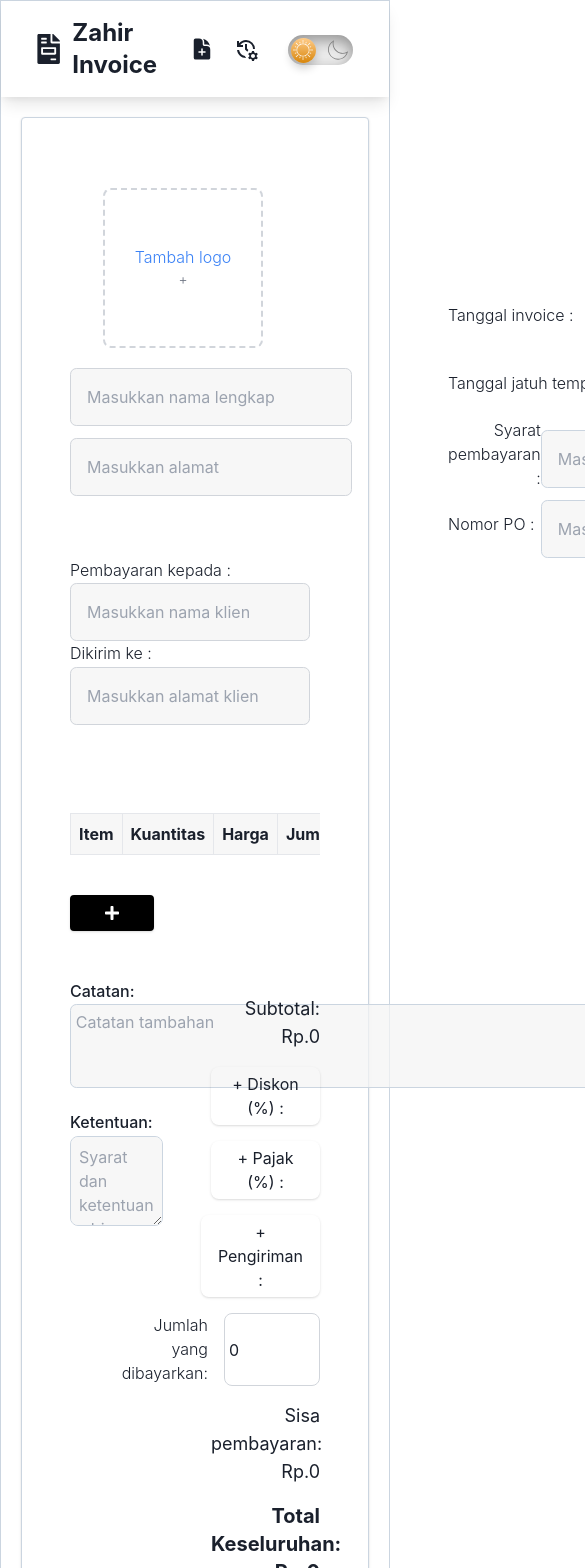
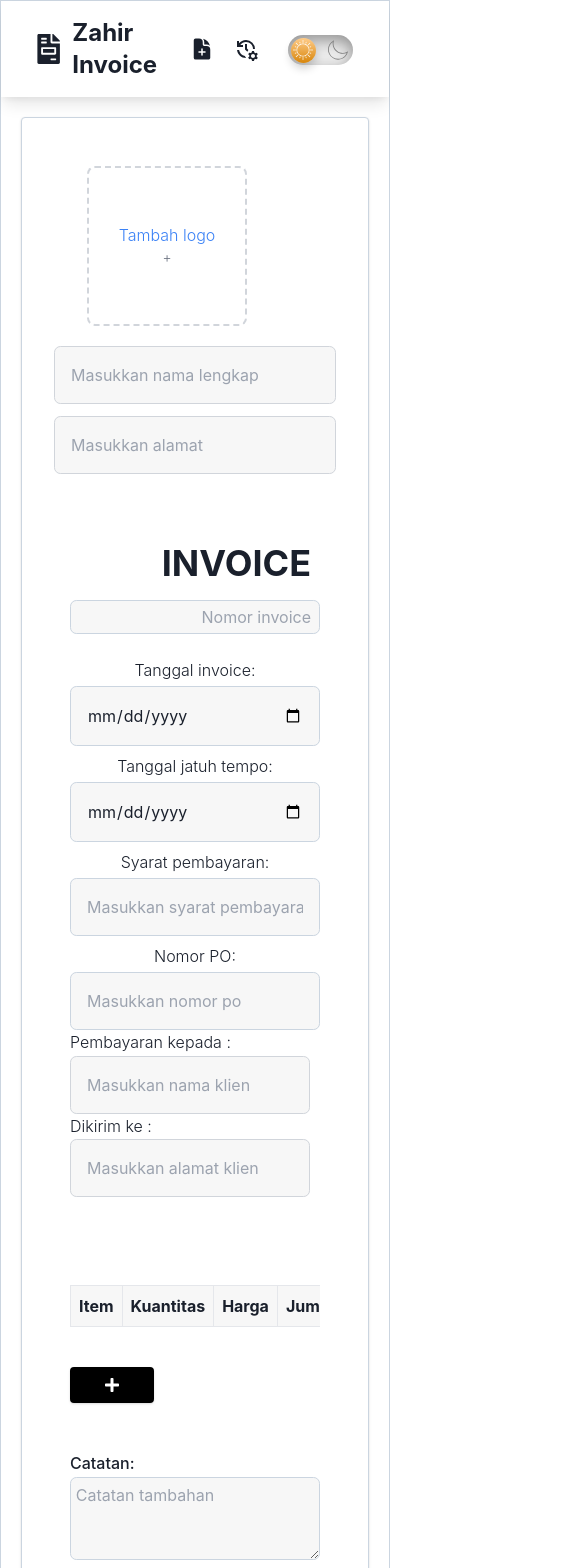
Before and after one commit to Ilysaa07/invoicegenerator, a React (Create React App) app in the folder frontend/: page / in a window 390 px wide. Shown: the top 1568 px of the page, 585 px wide, since content can reach past the window. Built offline with nearby package versions, Linux system fonts and the light colour scheme.

Commit message:
updates server.js/handleSave

```diff
--- a/frontend/src/App.js
+++ b/frontend/src/App.js
@@ -54,6 +54,15 @@ function App() {
 
 
   const handleSave = async () => {
+    if (!name || !address || !clientName || !clientAddress || !invoiceNumber || !invoiceDate || !dueDate) {
+      Swal.fire({
+        title: "Error",
+        text: "Pastikan semua field terisi!",
+        icon: "error",
+        confirmButtonText: 'OK',
+      });
+      return; // Stop the save process if validation fails
+    }
     const dataToSend = {
       name, address,
       clientName, clientAddress, invoiceNumber, invoiceDate, dueDate,
@@ -285,9 +294,9 @@ function App() {
             ) : (
               <>
                 {/* Form to input the logo file */}
-                <div className="flex items-center justify-between">
+                <div className="flex flex-col md:flex-row items-center justify-between">
   {/* Logo section */}
-                  <div className="flex flex-col items-center">
+  <div className="flex flex-col items-center mb-5 md:mb-0">
     {/* Logo Upload Box */}
     <div className="flex items-center justify-center w-40 h-40 mb-5 mr-14 border-2 border-dashed border-gray-300 rounded-lg relative">
       <input
@@ -354,17 +363,19 @@ function App() {
     </article>
   </div>
 
-
   {/* Title section */}
   <article className="md:grid grid-rows-6">
+  <div className="flex justify-end">
     <input
       type="text"
       value={title}
       id="titlename"
       onChange={handleTitleChange}
       placeholder="Masukkan judul"
-                    className="text-4xl dark:text-gray-200 font-bold p-2 ml-52 w-60 dark:bg-gray-800 border-transparent bg-transparent hover:border-black flex text-right"
+      className="text-4xl dark:text-gray-200 font-bold p-2 w-full md:w-60 dark:bg-gray-800 border-transparent bg-transparent hover:border-black flex text-right"
     />
+  </div>
+  <div className="flex justify-end mt-2">
     <input
       type="text"
       name="invoiceNumber"
@@ -373,60 +384,61 @@ function App() {
       autoComplete="off"
       value={invoiceNumber}
       onChange={(e) => setInvoiceNumber(e.target.value)}
-                    className="dark:text-gray-200 dark:bg-gray-800 px-2 w-52 py-1 mt-2 text-right flex ml-60"
+      className="dark:text-gray-200 dark:bg-gray-800 px-2 w-full md:w-52 py-1 text-right flex"
     />
-                  <div className="flex items-center justify-between">
-                    <label htmlFor="invoiceDate" className="text-right ml-24">Tanggal invoice :</label>
+  </div>
+  <div className="flex flex-col md:flex-row items-center justify-between mt-2">
+    <label htmlFor="invoiceDate" className="text-right mb-1 md:mb-0">Tanggal invoice:</label>
     <input
       type="date"
       name="invoiceDate"
       id="invoiceDate"
-                      placeholder="Masukkan tanggal invoice"
       autoComplete="off"
       value={invoiceDate}
       onChange={(e) => setInvoiceDate(e.target.value)}
-                      className="dark:text-gray-200 dark:bg-gray-800 px-2 py-1 mt-2"
+      className="dark:text-gray-200 dark:bg-gray-800 px-2 py-1 w-full md:w-auto"
     />
   </div>
-                  <div className="flex items-center justify-between">
-                    <label htmlFor="dueDate" className="text-right ml-24">Tanggal jatuh tempo :</label>
+  <div className="flex flex-col md:flex-row items-center justify-between mt-2">
+    <label htmlFor="dueDate" className="text-right mb-1 md:mb-0">Tanggal jatuh tempo:</label>
     <input
       type="date"
       name="dueDate"
       id="dueDate"
-                      placeholder="Due Date"
       autoComplete="off"
       value={dueDate}
       onChange={(e) => setDueDate(e.target.value)}
-                      className="dark:text-gray-200 dark:bg-gray-800 px-2 py-1 mt-2"
+      className="dark:text-gray-200 dark:bg-gray-800 px-2 py-1 w-full md:w-auto"
     />
   </div>
-                  <div className="flex items-center justify-between">
-                    <label htmlFor="paymentTerms" className="text-right ml-24">Syarat pembayaran :</label>
+  <div className="flex flex-col md:flex-row items-center justify-between mt-2">
+    <label htmlFor="paymentTerms" className="text-right mb-1 md:mb-0">Syarat pembayaran:</label>
     <input
       type="text"
       id="paymentTerms"
       autoComplete="off"
       placeholder="Masukkan syarat pembayaran"
-                    value={paymentTerms}  // This should always be a string
-                    onChange={(e) => setPaymentTerms(e.target.value)}  // Update the state
-                    className="dark:text-gray-200 dark:bg-gray-800 px-2 py-1 mt-2"
+      value={paymentTerms}
+      onChange={(e) => setPaymentTerms(e.target.value)}
+      className="dark:text-gray-200 dark:bg-gray-800 px-2 py-1 w-full md:w-auto"
     />
   </div>
-                  <div className="flex items-center justify-between">
-                    <label htmlFor="poNumber" className="text-right ml-24">Nomor PO :</label>
+  <div className="flex flex-col md:flex-row items-center justify-between mt-2">
+    <label htmlFor="poNumber" className="text-right mb-1 md:mb-0">Nomor PO:</label>
     <input
       type="text"
       id="poNumber"
       autoComplete="off"
       placeholder="Masukkan nomor po"
-                    value={poNumber}  // This should always be a string
-                    onChange={(e) => setPoNumber(e.target.value)}  // Update the state
-                    className="dark:text-gray-200 dark:bg-gray-800 px-2 py-1 mt-2"
+      value={poNumber}
+      onChange={(e) => setPoNumber(e.target.value)}
+      className="dark:text-gray-200 dark:bg-gray-800 px-2 py-1 w-full md:w-auto"
     />
   </div>
 </article>
+
 </div>
+
                 <div className="flex flex-col justify-center">
                 <article className="md:grid grid-cols-4 gap-0 mb-12 md:mt-1">
   <div className="flex flex-col w-full">
--- a/frontend/src/components/TableForm.js
+++ b/frontend/src/components/TableForm.js
@@ -24,9 +24,9 @@ export default function TableForm({
   // Calculate grand total
   let calculateGrandTotal = calculateSubtotal - calculateDiscount + calculateTax + shippingAmount;
 
-  // Jika memasukkan amountPaid nilai grandtotal juga terpengaruhi
+  // Update grand total based on amount paid
   if (amountPaid) {
-    calculateGrandTotal = calculateGrandTotal - parseFloat(amountPaid);
+    calculateGrandTotal -= parseFloat(amountPaid);
   }
 
   // Balance due
@@ -132,42 +132,35 @@ export default function TableForm({
           <FaPlus />
         </button>
 
-        {/* Discount Input Section */}
-
-      </form>
-
-      <div className="mt-12">
-
-  <div className="flex justify-between">
+        {/* Notes and Terms Section */}
+       {/* Notes and Terms Section */}
+<div className="mt-12 flex flex-col md:flex-row">
   {/* Left Column: Notes */}
-<div className="w-1/2 pr-4">
+  <div className="w-full md:w-1/2 md:pr-4 mb-4">
     <label htmlFor="notes" className="block font-medium">Catatan:</label>
     <textarea
       name="notes"
       id="notes"
       rows="3"
-        cols="20"
       placeholder="Catatan tambahan"
       value={notes}
       onChange={(e) => setNotes(e.target.value)}
-        className="w-full p-2 border rounded-lg"
+      className="w-full max-w-full p-2 border rounded-lg"
     ></textarea>
-      <div className="w-full pr-4">
-      <label htmlFor="terms" className="block font-medium">Ketentuan:</label>
+    <label htmlFor="terms" className="block font-medium mt-4">Ketentuan:</label>
     <textarea
       name="terms"
       id="terms"
       rows="3"
-        cols="20"
       placeholder="Syarat dan ketentuan - biaya keterlambatan, metode pembayaran, jadwal pengiriman"
       value={terms}
       onChange={(e) => setTerms(e.target.value)}
-        className="w-full p-2 border rounded-lg"
+      className="w-full max-w-full p-2 border rounded-lg"
     ></textarea>
   </div>
-    </div>
+
   {/* Right Column: Discount, Tax, Shipping */}
-    <div className="w-1/2 pl-4 mt-4">
+  <div className="w-full md:w-1/2 md:pl-4">
     <div className="text-right">
       <h2 className="text-lg sm:text-xl">Subtotal: Rp.{calculateSubtotal.toLocaleString()}</h2>
 
@@ -176,7 +169,7 @@ export default function TableForm({
         <button
           type="button"
           onClick={() => setShowDiscountInput(!showDiscountInput)}
-            className="bg-transparent rounded-lg dark:text-white py-1 px-4 rounded shadow border-transparent"
+          className="bg-transparent rounded-lg dark:text-white py-1 px-4"
         >
           {showDiscountInput ? "- Diskon (%) :" : "+ Diskon (%) :"}
         </button>
@@ -196,7 +189,7 @@ export default function TableForm({
         <button
           type="button"
           onClick={() => setShowTaxInput(!showTaxInput)}
-            className="bg-transparent rounded-lg dark:text-white py-1 px-4 rounded shadow border-transparent"
+          className="bg-transparent rounded-lg dark:text-white py-1 px-4"
         >
           {showTaxInput ? "- Pajak (%) :" : "+ Pajak (%) :"}
         </button>
@@ -216,7 +209,7 @@ export default function TableForm({
         <button
           type="button"
           onClick={() => setShowShippingInput(!showShippingInput)}
-            className="bg-transparent rounded-lg dark:text-white py-1 px-4 rounded shadow border-transparent"
+          className="bg-transparent rounded-lg dark:text-white py-1 px-4"
         >
           {showShippingInput ? "- Pengiriman :" : "+ Pengiriman :"}
         </button>
@@ -230,6 +223,7 @@ export default function TableForm({
           />
         )}
       </div>
+
       <div className="flex justify-end mt-4">
         <label className="mr-4">Jumlah yang dibayarkan: </label>
         <input
@@ -243,14 +237,11 @@ export default function TableForm({
 
       {/* Grand Total */}
       <h1 className="text-lg sm:text-lg mt-4">Sisa pembayaran: Rp.{balanceDue.toLocaleString()}</h1>
-        <h2 className="text-xl sm:text-2xl font-bold mt-4 ">Total Keseluruhan: Rp.{calculateGrandTotal.toLocaleString()}</h2>
+      <h2 className="text-xl sm:text-2xl font-bold mt-4">Total Keseluruhan: Rp.{calculateGrandTotal.toLocaleString()}</h2>
     </div>
   </div>
 </div>
-</div>
-
-
-
+      </form>
     </>
   );
 }
```
Also changed, not shown: frontend/src/index.css (line endings or trailing spaces), 2 other files (tests, documents, lock files or other folders). Lines whose indentation alone changed are shown as unchanged.
